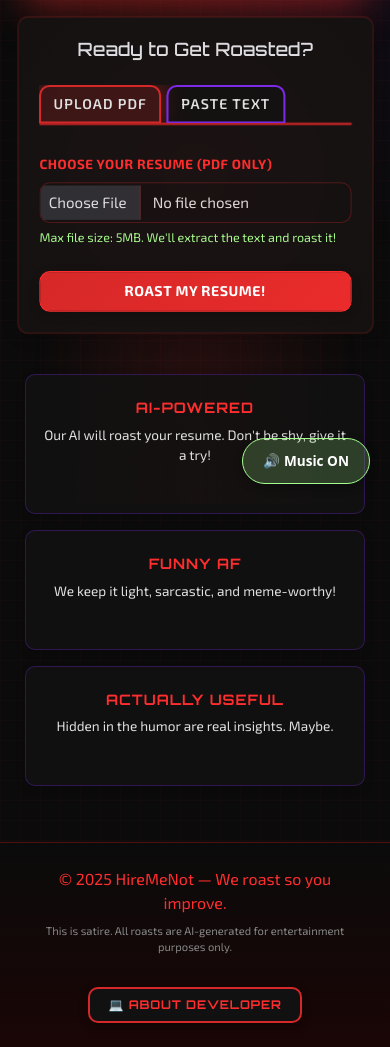
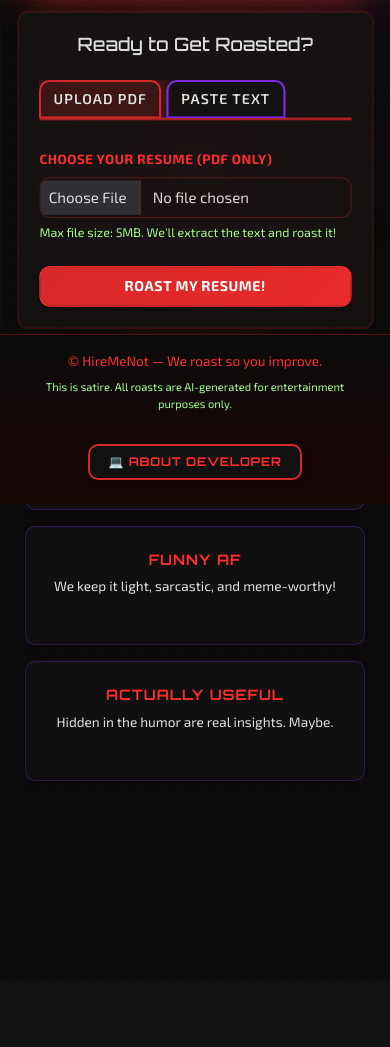
Before and after one commit to ParmarDarshan29/HireMeNot, a Django app: page / in a window 390 px wide. Shown: the part 340-1387 px from the top of the page. After the commit the page ends 1121 px from the top, so only its background shows below. Run offline with Django 5.2, Linux system fonts and the light colour scheme.

Commit message:
📌 Make header and footer fixed/sticky - Restore original design and colors

```diff
--- a/roaster/templates/roaster/base.html
+++ b/roaster/templates/roaster/base.html
@@ -49,6 +49,8 @@
             min-height: 100vh;
             position: relative;
             overflow-x: hidden;
+            padding-top: 70px;
+            padding-bottom: 180px;
         }
 
         body::before {
@@ -128,23 +134,30 @@
         @media (max-width: 768px) {
             .navbar {
                 padding: 0.8rem 0;
-                border-bottom: 1px solid rgba(214, 40, 40, 0.4);
             }
 
             .navbar-brand {
-                font-size: 1.6rem;
-                letter-spacing: 1.5px;
+                font-size: 1.5rem;
+            }
+
+            body {
+                padding-top: 65px;
+                padding-bottom: 170px;
             }
         }
 
         @media (max-width: 480px) {
             .navbar-brand {
-                font-size: 1.3rem;
-                letter-spacing: 1px;
+                font-size: 1.2rem;
             }
 
             .navbar {
-                padding: 0.7rem 0;
+                padding: 0.75rem 0;
+            }
+
+            body {
+                padding-top: 60px;
+                padding-bottom: 160px;
             }
         }
 
@@ -658,8 +671,14 @@
             background: linear-gradient(180deg, var(--bg-dark) 0%, #1a0505 100%);
             border-top: 1px solid rgba(214, 40, 40, 0.3);
             margin-top: 80px;
-            padding: 2.5rem 0 2rem 0;
+            padding: 2rem 0;
             box-shadow: none;
+            position: fixed;
+            bottom: 0;
+            left: 0;
+            right: 0;
+            width: 100%;
+            z-index: 1020;
         }
 
         .footer p {
@@ -670,14 +689,14 @@
         }
 
         .footer .small {
-            color: var(--text-muted) !important;
+            color: var(--neon-green) !important;
             font-size: 0.8rem;
         }
 
         @media (max-width: 768px) {
             .footer {
                 margin-top: 50px;
-                padding: 2rem 0 1.5rem 0;
+                padding: 1.5rem 0;
             }
 
             .footer p {
@@ -692,7 +711,7 @@
         @media (max-width: 480px) {
             .footer {
                 margin-top: 40px;
-                padding: 1.5rem 0 1rem 0;
+                padding: 1rem 0;
             }
 
             .footer p {
@@ -750,13 +769,13 @@
     <!-- Footer -->
     <footer class="footer text-center">
         <div class="container">
-            <p class="mb-2" style="font-size: 1rem;">
-                © 2025 HireMeNot — We roast so you improve.
+            <p class="mb-0">
+                © HireMeNot — We roast so you improve.
             </p>
-            <p class="mb-3 small">
+            <p class="mb-0 small mt-2">
                 This is satire. All roasts are AI-generated for entertainment purposes only.
             </p>
-            <div class="mt-2 mb-2">
+            <div class="mt-3 mb-2">
                 <a href="https://parmardarshan29.github.io/#/about" target="_blank" rel="noopener noreferrer" class="developer-btn">
                     💻 About Developer
                 </a>
```
Also changed, not shown: other parts of roaster/templates/roaster/base.html (+14 -10 lines).
